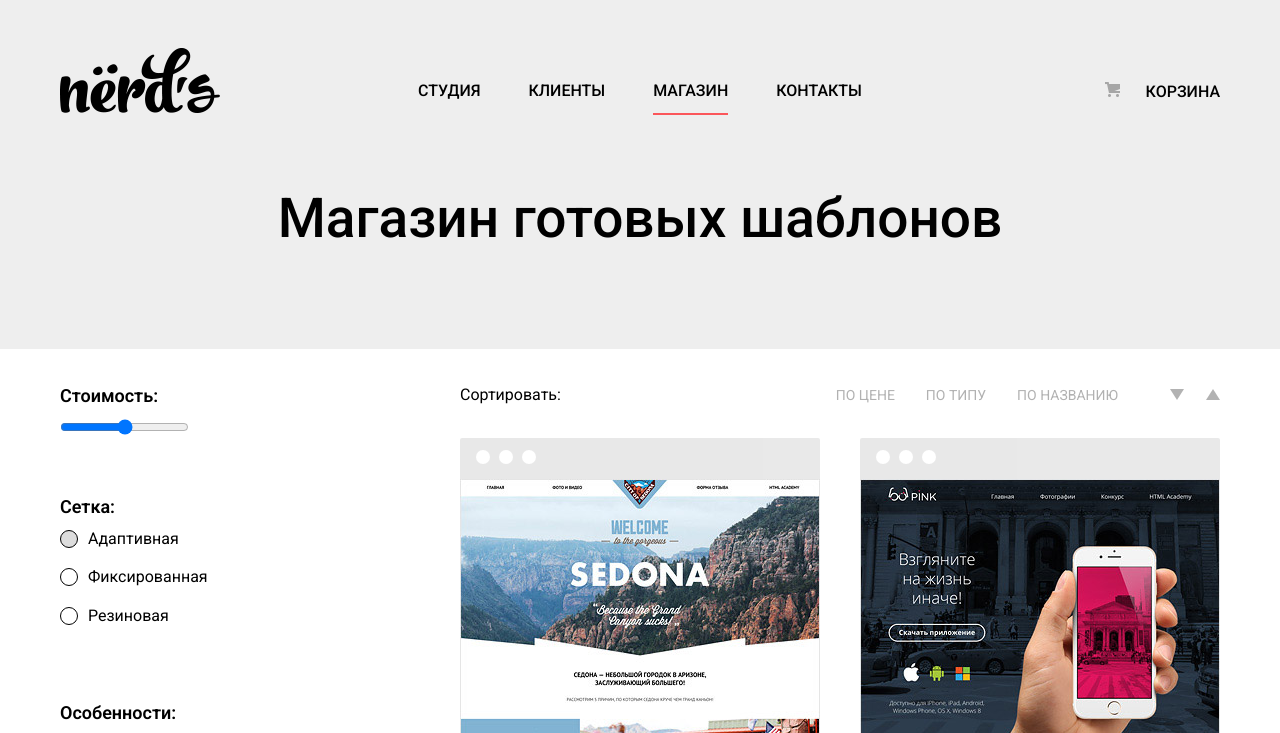
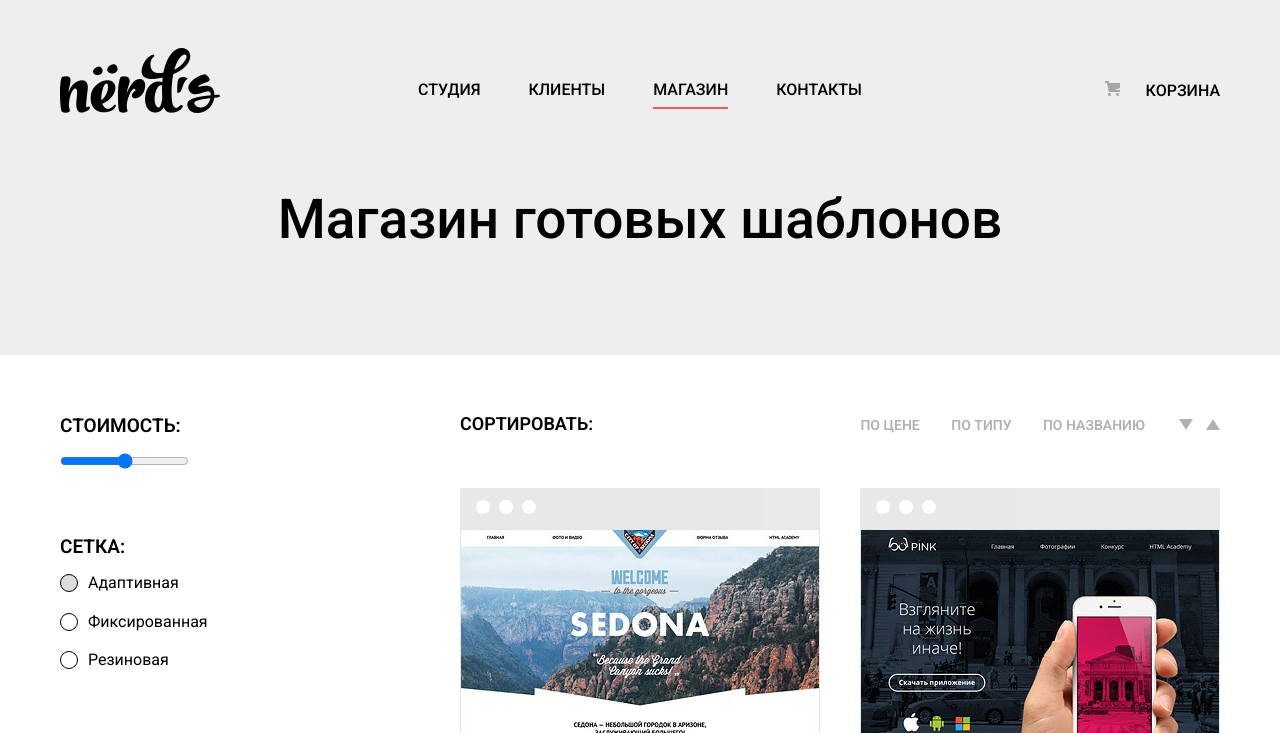
Before and after one commit to Seterwind/352251-nerds, a plain HTML site: page catalog.html in a window 1280 px wide. Shown: the top 733 px of the page. Drawn offline with Linux system fonts and the light colour scheme.

Commit message:
Some minor changes in styles

```diff
--- a/css/style.css
+++ b/css/style.css
@@ -145,7 +145,7 @@ a {
 .site-navigation {
   width: 600px;
   text-align: center;
-  padding-top: 34px;
+  padding-top: 33px;
 }
 
 .site-navigation li {
@@ -157,7 +157,7 @@ a {
 .site-navigation a {
   display: block;
   margin: 0 22px;
-  padding-bottom: 13px;
+  padding-bottom: 8px;
   text-transform: uppercase;
   font-weight: 500;
 }
@@ -177,7 +177,7 @@ a {
 .user-navigation {
   width: 280px;
   text-align: right;
-  padding-top: 34px;
+  padding-top: 33px;
 }
 
 .user-navigation a {
@@ -543,7 +543,7 @@ a {
   line-height: 1;
   font-weight: 500;
   background-color: #eeeeee;
-  padding: 37px 0 103px;
+  padding: 38px 0 108px;
   text-align: center;
 }
 
@@ -559,12 +559,14 @@ a {
 .filter-catalog fieldset {
   border: none;
   padding: 0;
-  margin: 0 0 58px;
+  margin: 19px 0 58px;
 }
 
 .filter-catalog legend {
   font-weight: 600;
-  font-size: 18px;
+  font-size: 19px;
+  line-height: 1.6;
+  text-transform: uppercase;
   margin-bottom: 12px;
 }
 
@@ -669,12 +671,17 @@ input[type=radio]:checked ~ .paddle {
   display: flex;
   flex-direction: row;
   justify-content: space-between;
-  margin-bottom: 34px;
+  margin-bottom: 55px;
+  font-size: 18px;
+  line-height: 1;
+  text-transform: uppercase;
+  font-weight: 600;
+margin-top: 23px;
 }
 
 .sorting-filters {
   display: inline-block;
-  margin-right: 30px;
+  margin-right: 20px;
 }
 
 .sorting-filters li {
@@ -703,7 +710,7 @@ input[type=radio]:checked ~ .paddle {
 
 .pickers li {
   display: inline-block;
-  margin-left: 18px;
+  margin-left: 9px;
 }
 
 .pickers a {
@@ -746,7 +753,7 @@ input[type=radio]:checked ~ .paddle {
 
 .layout-item {
   width: 360px;
-  margin-bottom: 33px;
+  margin-bottom: 29px;
   overflow: hidden;
   position: relative;
 }
@@ -789,3 +796,7 @@ input[type=radio]:checked ~ .paddle {
 .layout-item:hover .layout-hover {
   transform: translateY(0);
 }
+
+.paginator {
+  margin-top: 20px;
+}
```
